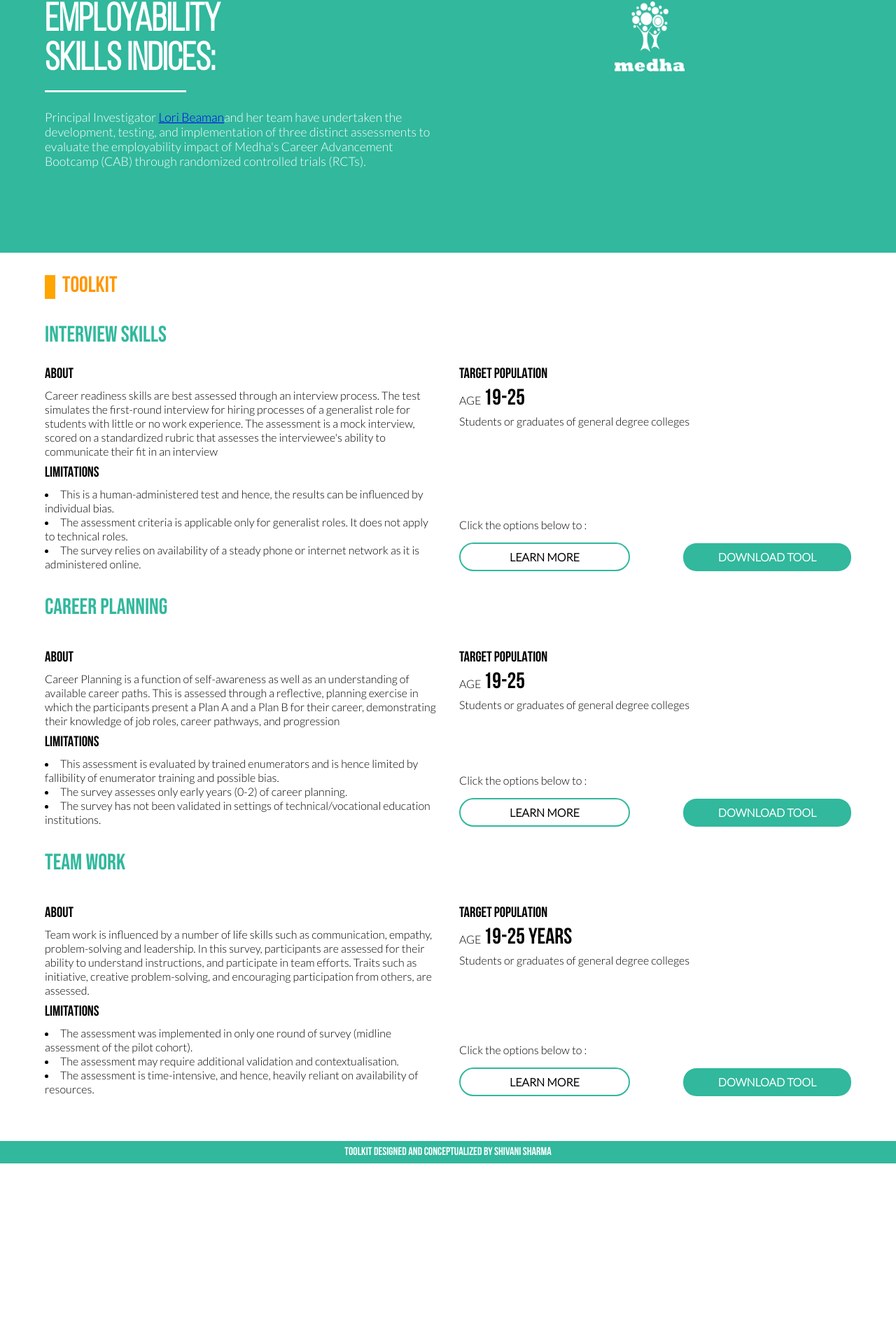
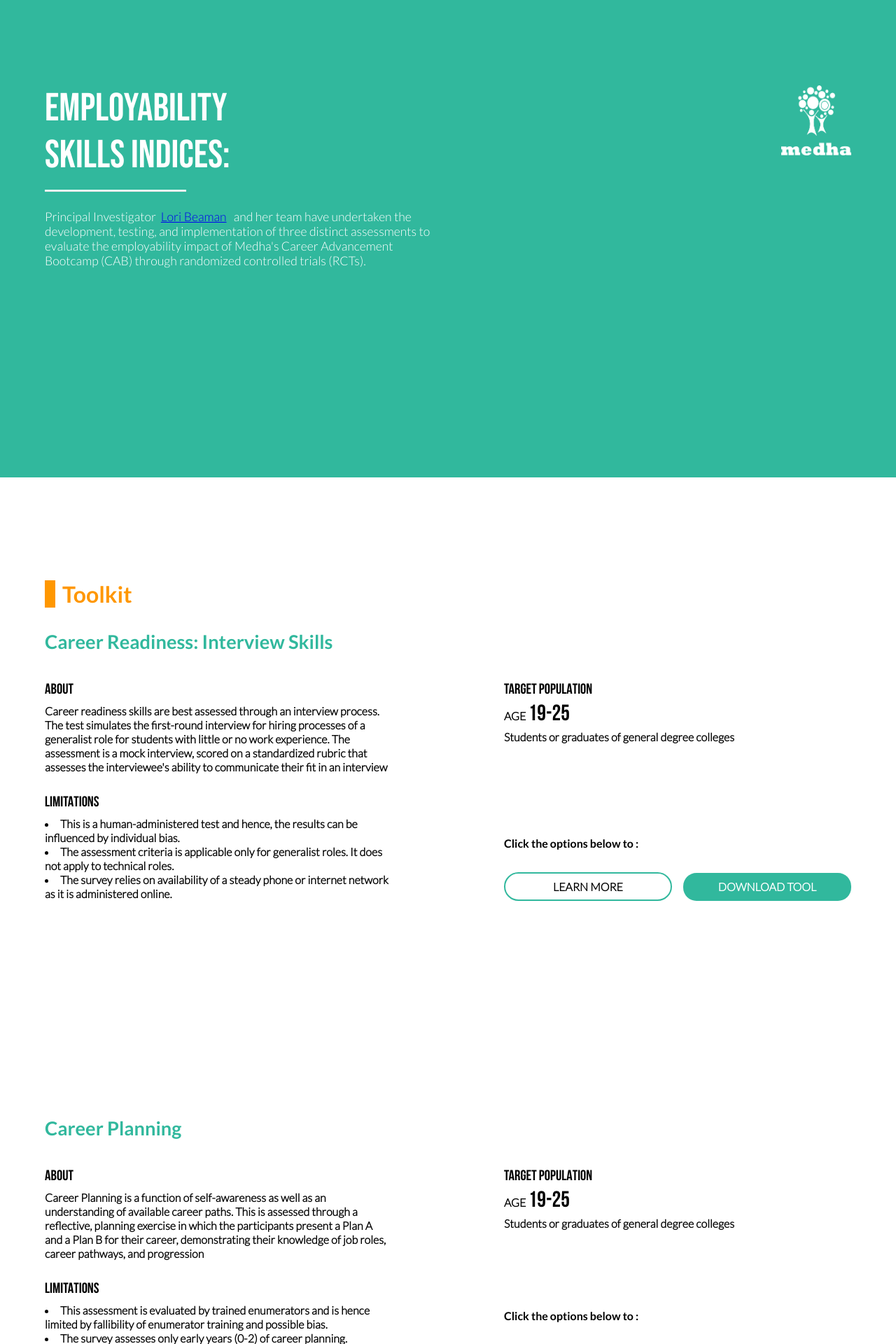
Before and after one commit to gitmedha/rct, a React (Create React App) app: page / in a window 1280 px wide. Shown: the part 38-1958 px from the top of the page at 70% size. Before the commit the page ends 1700 px from the top, so only its background shows below. Built offline with nearby package versions, Linux system fonts and the light colour scheme.

Commit message:
made changes

```diff
--- a/src/App.css
+++ b/src/App.css
@@ -35,15 +35,18 @@
   src: url('./assets/fonts/BebasNeue\ Bold.otf');
 }
 
+@font-face {
+  font-family: 'Lato-Bold';
+  src: url('./assets/fonts/Lato-Bold.ttf');
+}
 
 /*------css-------*/
 
 .header_sec{
-  font-family: Bebas-Book;
+  font-family: BebasNeue-Ragular;
   font-size: 3.5rem;
   color:#ffffff;
   text-align: left;
-  font-weight: 600;
 }
 
 .header_body_sec {
@@ -56,7 +59,7 @@
 
 
 .secondary_header_sec {
-  font-family: BebasNeue-Bold;
+  font-family: Lato-Bold;
   font-size: 2rem;
   text-align: left;
   font-weight: 1200;
@@ -65,8 +68,8 @@
 }
 
 .accordion_header_sec {
-  font-family: BebasNeue-Ragular;
-  font-size: 2rem;
+  font-family: Lato-Bold;
+  font-size: 1.7rem;
   text-align: left;
   font-weight: 400;
   color:#31B89D;
@@ -92,6 +95,14 @@
   font-family: Lato-Light;
   color:#000000;
   line-height: 1.25rem;
+  font-weight: 600;
+}
+
+.button_footer_sec{
+  font-family: Lato-Bold;
+  color:#000000;
+  line-height: 1.25rem;
+  font-weight: 600;
 }
 
 
@@ -108,7 +119,6 @@
     font-weight: 700;
     pointer-events: 'all';
     border: 2px solid #31B89D;
-    width: 15rem;
     height: 2.3rem;
     display: flex;
     justify-content: center;
@@ -120,7 +130,6 @@
   color:#ffffff;
   font-weight:700;
   pointer-events:'all';
-  width: 15rem;
   height: 2.5rem;
   display: flex;
   justify-content: center;
@@ -135,10 +144,6 @@
   color: #000000;
 }
 
-#interview_skills_sec {
-  margin-top: 1rem;
-  margin-bottom: 1rem;
-}
 
 .footer_sec {
   display: flex;
@@ -146,7 +151,7 @@
   align-items: center;
   background-color: #31B89D;
   margin-top: 4rem;
-  font-family: BebasNeue-Bold;
+  font-family: Lato-Bold;
   color: #ffffff;
   padding-top: 0.5rem;
   padding-bottom: 0.5rem;
@@ -155,7 +160,7 @@
 
 @media (max-width: 900px) {
   /* Hide the image on screens <= md breakpoint */
-  .logo-image {
+  /* .logo-image {
     display: none;
-  }
+  } */
 }
--- a/src/components/LandingPage/LandingPage.js
+++ b/src/components/LandingPage/LandingPage.js
@@ -1,4 +1,4 @@
-import React from 'react'
+import React, {useState} from 'react'
 import {
     Container,
     Grid ,
@@ -14,7 +14,14 @@
 
 const LandingPage = ()=> {
 
+    const [isDownloading,setIsDownloading] = useState(false);
+
+
+
+
     const onButtonClick = (cardName) => {
+        setIsDownloading(true);
+
         let pdfUrl;
         let fileName;
 
@@ -32,7 +39,7 @@
         }
 
 
-
+        setTimeout(()=>{
             // using Java Script method to get PDF file
             fetch(pdfUrl).then((response) => {
                 response.blob().then((blob) => {
@@ -46,17 +53,23 @@
                     alink.href = fileURL;
                     alink.download =fileName;
                     alink.click();
+
+                    setIsDownloading(false);
+
                 });
             });
+        },3000)
+
+
     };
 
   return (
 
     <>
-            <Grid container style={{ display: 'flex' ,backgroundColor:'#31B89D', marginTop:0, marginBottom:0,paddingBottom:'5rem'}}>
+            <Grid container style={{ display: 'flex' ,backgroundColor:'#31B89D', marginTop:0, marginBottom:0, justifyContent:'space-between', height:'90vh'}}>
                 <Container>
-                        <Grid container style={{ display: 'flex'}} marginTop={5} marginBottom={5}>
-                            <Grid item style={{ flex: 1 }} xs={12} sm={12} md={6} lg={6} xl={6} >
+                        <Grid container style={{ display: 'flex',marginTop:'10rem'}}>
+                            <Grid item style={{ flex: 1 }} xs={6} sm={6} md={6} lg={6} xl={6} >
                                     <Box>
                                         <div className='header_sec'>EMPLOYABILITY</div>
                                         <div className='header_sec'>SKILLS INDICES:</div>
@@ -66,36 +79,36 @@
                                         <Divider style={{ flex: 1, backgroundColor: '#ffffff', height: '2px' , marginTop:'15px', marginBottom:'15px'}} />
                                     </Box>
                                     <Box sx={{marginTop:'10px'}}>
-                                        <div className="header_body_sec">Principal Investigator <a href='https://faculty.wcas.northwestern.edu/lab823/'>Lori Beaman</a>
+                                        <div className="header_body_sec">Principal Investigator &nbsp;<a href='https://faculty.wcas.northwestern.edu/lab823/' target="_blank" rel="noopener noreferrer">Lori Beaman</a> &nbsp;
 and her team have undertaken the development, testing, and implementation of three distinct assessments to evaluate the employability impact of Medha's Career Advancement Bootcamp (CAB) through randomized controlled trials (RCTs).
                                         </div>
                                     </Box>
                             </Grid>
-                            <Grid item xs={12} sm={12} md={6} lg={6} xl={6}>
-                    <Box style={{textAlign:'center'}}>
+                            <Grid item xs={6} sm={6} md={6} lg={6} xl={6} sx={{textAlign:'right'}}>
                                 <img src={MedhaLogo}  alt='Medha logo' className='logo-image'/>
-                    </Box>
                             </Grid>
                         </Grid>
                 </Container>
             </Grid>
+
+
+           <div style={{height:'90vh', display:'flex', flexDirection:'column', justifyContent:'center'}}>
                 <Container>
-
                     <Box display={'flex'} marginTop={4} marginBottom={4}>
-                <div style={{height:'34px', width:'15px', backgroundColor:'orange'}}>
-                </div>
+                        <div style={{width:'15px', backgroundColor:'#FF9700'}}></div>
                         <div className='secondary_header_sec'>Toolkit</div>
                     </Box>
-
-            <div>
-                <div className='accordion_header_sec' id="interview_skills_sec">Interview Skills</div>
-                <Grid container spacing={4}>
+                    <div className='accordion_header_sec' id="interview_skills_sec">Career Readiness: Interview Skills</div>
+                    <Grid container spacing={20}>
                         <Grid item xs={12} sm={12} md={6} lg={6} xl={6}>
                             <Box>
+                                <div style={{marginBottom:'30px'}}>
                                     <div className='box_header_sec' >ABOUT</div>
                                     <div className='box_body_sec'>
                                     Career readiness skills are best assessed through an interview process. The test simulates the first-round interview for hiring processes of a generalist role for students with little or no work experience. The assessment is a mock interview, scored on a standardized rubric that assesses the interviewee's ability to communicate their fit in an interview
                                     </div>
+                                </div>
+
 
                                 <div className='box_header_sec'> LIMITATIONS</div>
                                 <div className='box_body_sec'>
@@ -130,10 +143,11 @@
                             </Box>
 
                             <Box>
-                        <div className="box_body_sec">
+                            <div className="box_body_sec button_footer_sec">
                                 Click the options below to :
                             </div>
-                        <Box style={{display:'flex', justifyContent:'space-between', alignItems:'center', marginTop:'15px'}}>
+                            <Grid container sx={{marginTop:'15px',display:'flex', justifyContent:'space-between', alignItems:'center',}} spacing={2}>
+                                <Grid item xs={6} sm={6} md={6} lg={6} xl={6}>
                                     <a href="https://medhacorp-my.sharepoint.com/personal/cturillo_medha_org_in/_layouts/15/onedrive.aspx?id=%2Fpersonal%2Fcturillo%5Fmedha%5Forg%5Fin%2FDocuments%2FCore%20Programs%2FCP%20%2D%20Gardener%2FEmployability%20Skills%20Indices%20PDFs%2FInterview%20Preparation%2FMedha%20Interview%20Skills%5FLearn%20More%2Epdf&parent=%2Fpersonal%2Fcturillo%5Fmedha%5Forg%5Fin%2FDocuments%2FCore%20Programs%2FCP%20%2D%20Gardener%2FEmployability%20Skills%20Indices%20PDFs%2FInterview%20Preparation&ct=1698057618222&or=Teams%2DHL&ga=1&LOF=1" target="_blank" rel="noopener noreferrer" style={{ textDecoration: 'none' }}>
                                     <Box sx={{
                                         borderRadius: '26px'
@@ -142,6 +156,8 @@
                                     </Box>
                                     </a>
 
+                                </Grid>
+                                <Grid item xs={6} sm={6} md={6} lg={6} xl={6}>
                                     <Box sx={{
                                         borderRadius: '19px'
                                     }}
@@ -150,20 +166,29 @@
                                         >
                                         DOWNLOAD TOOL
                                     </Box>
-                        </Box>
+                                </Grid>
+
+                            </Grid>
                             </Box>
 
 
                         </Grid>
                     </Grid>
-                <div className='accordion_header_sec'>Career Planning</div>
-                <Grid container spacing={4}>
+                </Container>
+           </div>
+           <div style={{height:'90vh', display:'flex', flexDirection:'column', justifyContent:'center'}}>
+                <Container>
+                    <div className='accordion_header_sec' id="interview_skills_sec">Career Planning</div>
+                    <Grid container spacing={20}>
                         <Grid item xs={12} sm={12} md={6} lg={6} xl={6}>
                             <Box>
+                                <div style={{marginBottom:'30px'}}>
                                     <div className='box_header_sec' >ABOUT</div>
                                     <div className='box_body_sec'>
                                     Career Planning is a function of self-awareness as well as an understanding of available career paths. This is assessed through a reflective, planning exercise in which the participants present a Plan A and a Plan B for their career, demonstrating their knowledge of job roles, career pathways, and progression
                                     </div>
+                                </div>
+
 
                                 <div className='box_header_sec'> LIMITATIONS</div>
                                 <div className='box_body_sec'>
@@ -198,10 +223,11 @@
                             </Box>
 
                             <Box>
-                        <div className="box_body_sec">
+                            <div className="box_body_sec button_footer_sec">
                                 Click the options below to :
                             </div>
-                        <Box style={{display:'flex', justifyContent:'space-between', alignItems:'center', marginTop:'15px'}}>
+                            <Grid container sx={{marginTop:'15px',display:'flex', justifyContent:'space-between', alignItems:'center',}} spacing={2}>
+                                <Grid item xs={6} sm={6} md={6} lg={6} xl={6}>
                                 <a href="https://medhacorp-my.sharepoint.com/personal/cturillo_medha_org_in/_layouts/15/onedrive.aspx?id=%2Fpersonal%2Fcturillo%5Fmedha%5Forg%5Fin%2FDocuments%2FCore%20Programs%2FCP%20%2D%20Gardener%2FEmployability%20Skills%20Indices%20PDFs%2FCareer%20Planning%2FMedha%20Career%20Planning%5FLearn%20More%2Epdf&parent=%2Fpersonal%2Fcturillo%5Fmedha%5Forg%5Fin%2FDocuments%2FCore%20Programs%2FCP%20%2D%20Gardener%2FEmployability%20Skills%20Indices%20PDFs%2FCareer%20Planning&ct=1698062583868&or=Teams%2DHL&ga=1&LOF=1" target="_blank" rel="noopener noreferrer" style={{ textDecoration: 'none' }}>
                                 <Box sx={{
                                     borderRadius: '26px'
@@ -209,7 +235,8 @@
                                     LEARN MORE
                                 </Box>
                                 </a>
-
+                                </Grid>
+                                <Grid item xs={6} sm={6} md={6} lg={6} xl={6}>
                                     <Box sx={{
                                         borderRadius: '19px'
                                     }}
@@ -218,21 +245,30 @@
                                         >
                                         DOWNLOAD TOOL
                                     </Box>
-                        </Box>
+                                </Grid>
+
+                            </Grid>
                             </Box>
 
 
                         </Grid>
                     </Grid>
+                </Container>
+           </div>
+           <div style={{height:'90vh', display:'flex', flexDirection:'column', justifyContent:'center'}}>
+                <Container>
+                    <div className='accordion_header_sec' id="interview_skills_sec">Team Work</div>
+                    <Grid container spacing={20}>
 
-
-                <div className='accordion_header_sec'>Team Work</div>
-                <Grid container spacing={4}>
                     <Grid item xs={12} sm={12} md={6} lg={6} xl={6}>
                             <Box>
+                                <div style={{marginBottom:'30px'}}>
                                     <div className='box_header_sec' >ABOUT</div>
                                     <div className='box_body_sec'>
-                            Team work is influenced by a number of life skills such as communication, empathy, problem-solving and leadership. In this survey, participants are assessed for their ability to understand instructions, and participate in team efforts. Traits such as initiative, creative problem-solving, and encouraging participation from others, are assessed.                            </div>
+                                    Team work is influenced by a number of life skills such as communication, empathy, problem-solving and leadership. In this survey, participants are assessed for their ability to understand instructions, and participate in team efforts. Traits such as initiative, creative problem-solving, and encouraging participation from others, are assessed.
+                                    </div>
+                                </div>
+
 
                                 <div className='box_header_sec'> LIMITATIONS</div>
                                 <div className='box_body_sec'>
@@ -244,15 +280,13 @@
                                             The assessment is time-intensive, and hence, heavily reliant on availability of resources.                                </li>
                                 </div>
                             </Box>
-
-
                         </Grid>
                         <Grid item xs={12} sm={12} md={6} lg={6} xl={6} display="flex" flexDirection="column" justifyContent="space-between">
                         <Box>
                             <div className='box_header_sec'>TARGET POPULATION</div>
                                 <div className='box_body_sec' style={{lineHeight:'30px'}}>
                                     <div>
-                                AGE <span className="age_span">19-25 years</span>
+                                    AGE <span className="age_span">19-25</span>
 
                                     </div>
                                     <div>
@@ -264,10 +298,11 @@
                             </Box>
 
                             <Box>
-                        <div className="box_body_sec">
+                            <div className="box_body_sec button_footer_sec">
                                 Click the options below to :
                             </div>
-                        <Box style={{display:'flex', justifyContent:'space-between', alignItems:'center', marginTop:'15px'}}>
+                            <Grid container sx={{marginTop:'15px',display:'flex', justifyContent:'space-between', alignItems:'center',}} spacing={2}>
+                                <Grid item xs={6} sm={6} md={6} lg={6} xl={6}>
                                         <a href="https://medhacorp-my.sharepoint.com/personal/cturillo_medha_org_in/_layouts/15/onedrive.aspx?id=%2Fpersonal%2Fcturillo%5Fmedha%5Forg%5Fin%2FDocuments%2FCore%20Programs%2FCP%20%2D%20Gardener%2FEmployability%20Skills%20Indices%20PDFs%2FTeam%20Work%2FMedha%20Team%20Work%20Evaluation%5FLearn%20More%2Epdf&parent=%2Fpersonal%2Fcturillo%5Fmedha%5Forg%5Fin%2FDocuments%2FCore%20Programs%2FCP%20%2D%20Gardener%2FEmployability%20Skills%20Indices%20PDFs%2FTeam%20Work&ct=1698061028911&or=Teams%2DHL&ga=1&LOF=1" target="_blank" rel="noopener noreferrer" style={{ textDecoration: 'none' }}>
                                         <Box sx={{
                                             borderRadius: '26px'
@@ -275,24 +310,33 @@
                                             LEARN MORE
                                         </Box>
                                     </a>
-
+                                </Grid>
+                                <Grid item xs={6} sm={6} md={6} lg={6} xl={6}>
+                                    {isDownloading ?
                                     <Box sx={{
+                                        borderRadius: '19px'
+                                        }}
+                                        className='downloadToolButton'>
+                                            DOWNLOADING...
+                                        </Box>: <Box sx={{
                                         borderRadius: '19px'
                                         }}
                                         className='downloadToolButton'
                                         onClick={()=>onButtonClick('TEAM WORK')}
                                         >
                                         DOWNLOAD TOOL
-                            </Box>
-                        </Box>
+                                    </Box>}
+                                </Grid>
+
+                            </Grid>
                             </Box>
 
 
                         </Grid>
                     </Grid>
+                </Container>
+           </div>
 
-            </div>
-        </Container>
 
         <div className='footer_sec'>Toolkit designed and conceptualized by Shivani Sharma</div>
     </>
```
Lines whose indentation alone changed are shown as unchanged.
